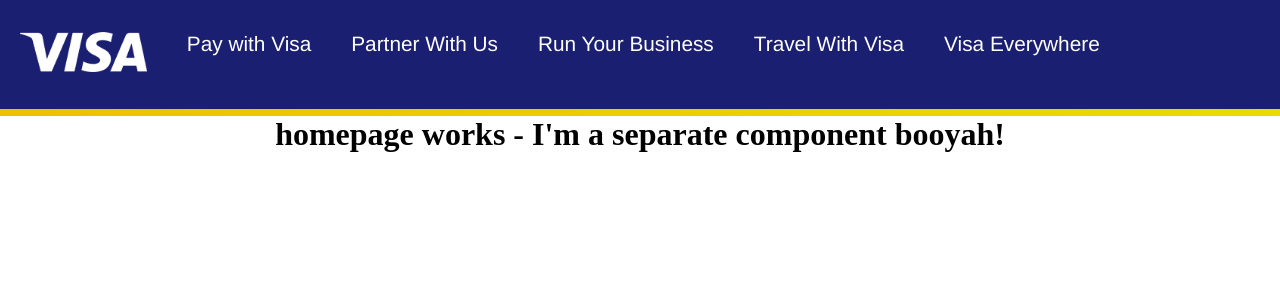
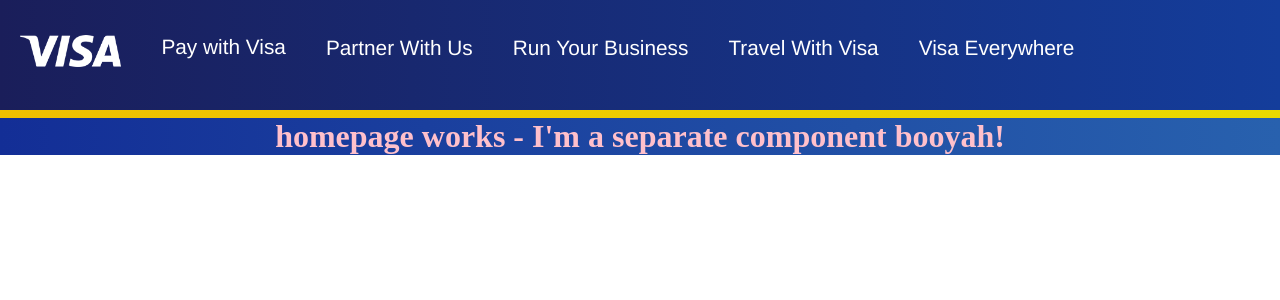
Before and after one commit to VisDPT/VisaUI-Angular2, an Angular app: page / in a window 1280 px wide. Shown: the top 300 px of the page. Built offline with nearby package versions, Linux system fonts and the light colour scheme.

Commit message:
search button bug

```diff
--- a/src/app/homepage/homepage.component.css
+++ b/src/app/homepage/homepage.component.css
@@ -1,6 +1,13 @@
 body {
-    border: solid 5px black;
     width: 100%;
     height: 100%;
-    color: blue;
+    background-color: rgb(42, 81, 150);
 }
+
+.homepageText {
+    width: 100%;
+    height: 100%;
+    /*GRADIENT COLORS top:132E96 bottom:2861AE */
+    background: linear-gradient(90deg, #132E96, #2861AE) !important;
+    color: pink
+}
--- a/src/app/homepage/homepage.component.html
+++ b/src/app/homepage/homepage.component.html
@@ -1,3 +1,5 @@
-<p id="homepageText">
-    homepage works - I'm a separate component booyah!
-</p>
+<div class="homepageText">
+    <p>
+        homepage works - I'm a separate component booyah!
+    </p>
+</div>
--- a/src/index.html
+++ b/src/index.html
@@ -7,12 +7,13 @@
     <base href="/">
 
     <meta name="viewport" content="width=device-width, initial-scale=1">
-    <link rel="icon" type="image/x-icon" href="favicon.ico">
+    <link rel="icon" type="image/x-icon" <link rel="stylesheet" href="https://use.fontawesome.com/releases/v5.0.10/css/all.css" integrity="sha384-+d0P83n9kaQMCwj8F4RJB66tzIwOKmrdb46+porD/OvrJ+37WqIM7UoBtwHO6Nlg" crossorigin="anonymous">
 </head>
 
 <body>
-    <ul>
-        <div class="navbar">
+    <div class="navbar">
+        <ul>
+
             <li>
                 <a><img src="./assets/images/logo.png" id="logo" alt="visa logo"></a>
             </li>
@@ -22,10 +23,15 @@
                 <li><a href="#runYourBusiness">Run Your Business</a></li>
                 <li><a href="#travelWithVisa">Travel With Visa</a></li>
                 <li><a href="#visaEverywhere">Visa Everywhere </a></li>
+                <li>
+                    <a href="#search">
+                        <i class="fas fa-search"></i>
+                    </a>
+                </li>
             </div>
-        </div>
-    </ul>
 
+        </ul>
+    </div>
     <app-root>Loading...</app-root>
 </body>
 
--- a/src/styles.css
+++ b/src/styles.css
@@ -22,8 +22,11 @@ ul {
     margin: 0;
     padding: 0;
     overflow: hidden;
+    height: 110px;
+    width: 100%;
     background-color: #1a1f71;
-    border-bottom: solid 7px;
+    background: linear-gradient(90deg, #1a1e5a, #143D9B) !important;
+    border-bottom: solid 8px;
     border-image: linear-gradient(to right, #F0BF00, #EADA00);
     border-image-slice: 1;
     /*CSS gradient F0BF00 to EADA00*/
@@ -37,16 +40,18 @@ li {
 #logo {
     /*  margin-top: 2%;
      margin-left: 80%;*/
-    height: 2.5rem;
+    height: 2.0rem;
 }
 
 .navbar {
     margin-left: 5%;
     text-align: center;
     margin: auto;
+    background-color: linear-gradient(90deg, #1a1e5a, #143D9B);
 }
 
 li a {
+    height: 1.5rem;
     display: block;
     color: white;
     text-align: center;
@@ -56,6 +61,7 @@ li a {
     /* font-family: 'open-sans', sans-serif, Tahoma;*/
     font-size: 1.3rem;
     font-weight: 300;
+    margin-top: 2%;
 }
 
 li a:hover {
```
Also changed, not shown: src/assets/images/VizaFifa.jpeg (added).
